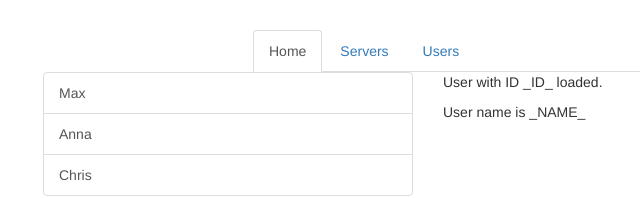
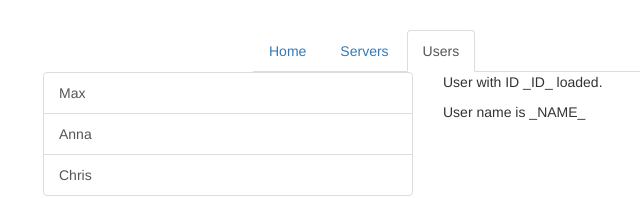
Before and after one commit to antoanparashkevov/angular-routes, an Angular app: page /users in a window 1280 px wide. Shown: the top 198 px of the page, without its empty margins (12-652 px from the left). Built offline with nearby package versions, Linux system fonts and the light colour scheme.

Commit message:
styles active routing linkgs

```diff
--- a/src/app/app.component.html
+++ b/src/app/app.component.html
@@ -2,9 +2,18 @@
   <div class="row">
     <div class="col-xs-12 col-sm-10 col-md-8 col-sm-offset-1 col-md-offset-2">
       <ul class="nav nav-tabs">
-        <li role="presentation" class="active"><a routerLink="/">Home</a></li>
-        <li role="presentation"><a routerLink="/servers">Servers</a></li>
-        <li role="presentation"><a [routerLink]="['users']">Users</a></li>
+        <li role="presentation"
+            routerLinkActive="active"
+            [routerLinkActiveOptions]="{exact: true}"
+        ><a routerLink="/">Home</a></li>
+        <li role="presentation"
+            routerLinkActive="active"
+            [routerLinkActiveOptions]="{exact: true}"
+        ><a routerLink="/servers">Servers</a></li>
+        <li role="presentation"
+            routerLinkActive="active"
+            [routerLinkActiveOptions]="{exact: true}"
+        ><a [routerLink]="['users']">Users</a></li>
       </ul>
     </div>
   </div>
```
